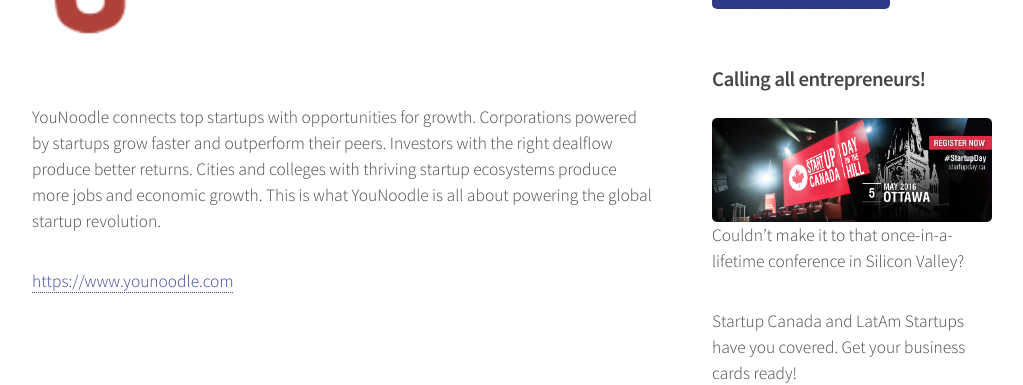
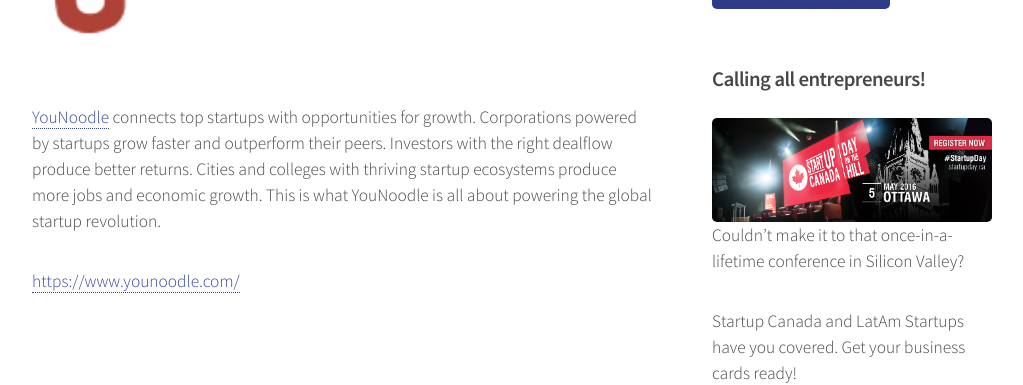
Before and after one commit to LatAmStartups/LatAmStartups.github.io, a Jekyll site: the page built from YouNoodle-profile.html, in a window 1280 px wide and 900 px high, scrolled down 410 px. Shown: the part 154-539 px from the top of the window, without its empty margins (128-1151 px from the left). Built offline with Jekyll 4.4.1, drawn with Linux system fonts in a browser that asks for light colours; a script that is not in the unit is left out; part of the change alters nothing that is shown.

```diff
--- a/YouNoodle-profile.html
+++ b/YouNoodle-profile.html
@@ -22,11 +22,12 @@ category: conference
 								<span class="image fit"><img src="{{ site.baseurl }}/assets/images/YouNoodle_logo.jpg" alt="" /></span>
 
 <p>
-YouNoodle connects top startups with opportunities for growth. Corporations powered by startups grow faster and outperform their peers. Investors with the right dealflow produce better returns. Cities and colleges with thriving startup ecosystems produce more jobs and economic growth. This is what YouNoodle is all about  powering the global startup revolution.
+<a href="https://www.younoodle.com/">YouNoodle</a> connects top startups with opportunities for growth. Corporations powered by startups grow faster and outperform their peers. Investors with the right dealflow produce better returns. Cities and colleges with thriving startup ecosystems produce more jobs and economic growth. This is what YouNoodle is all about  powering the global startup revolution.
 </p>
 
+
 <p>
-<a href="https://www.younoodle.com"> https://www.younoodle.com</a>
+<a href="https://www.younoodle.com/">https://www.younoodle.com/</a>
 </p>
 							</article>
 
```
